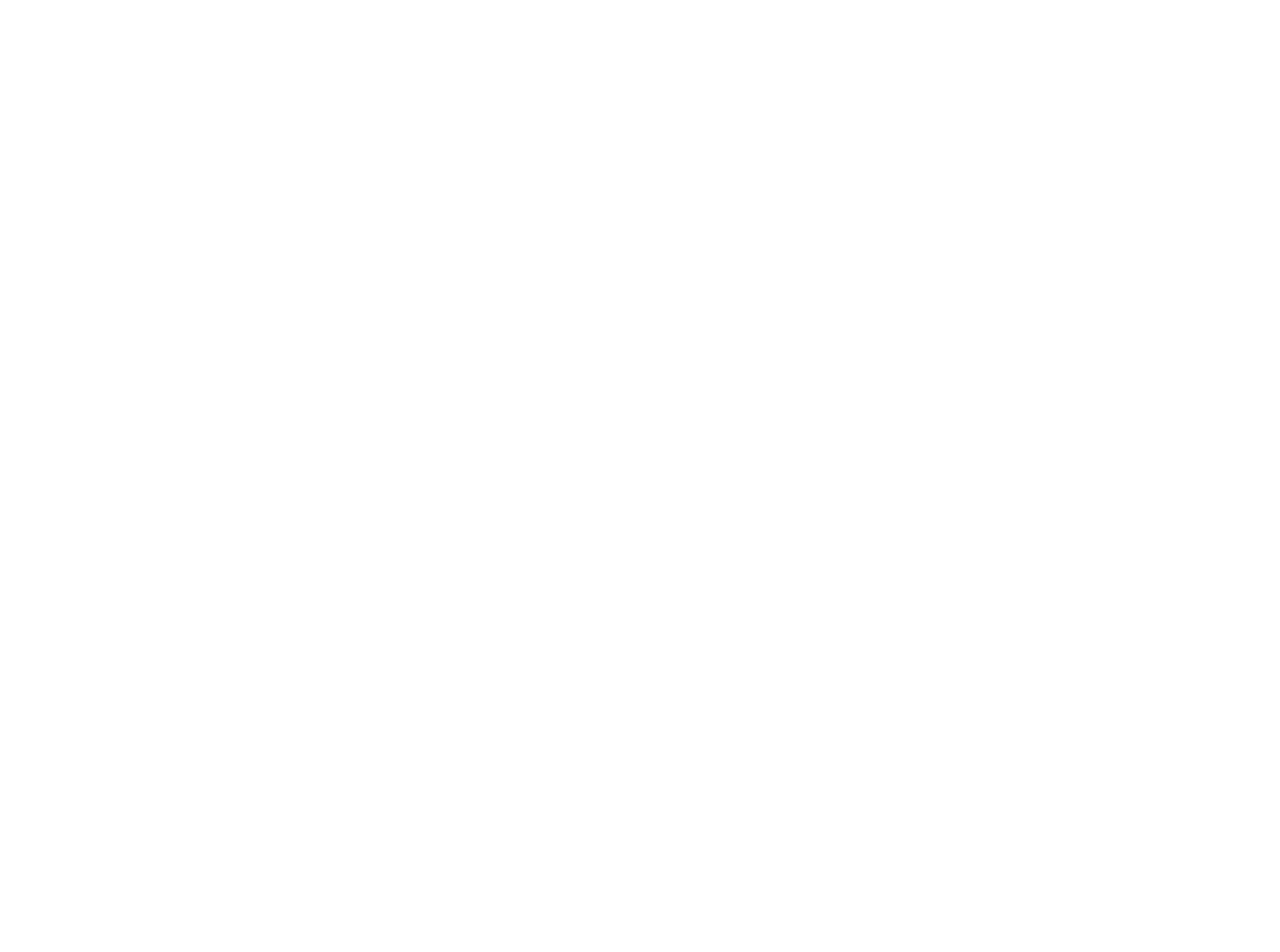
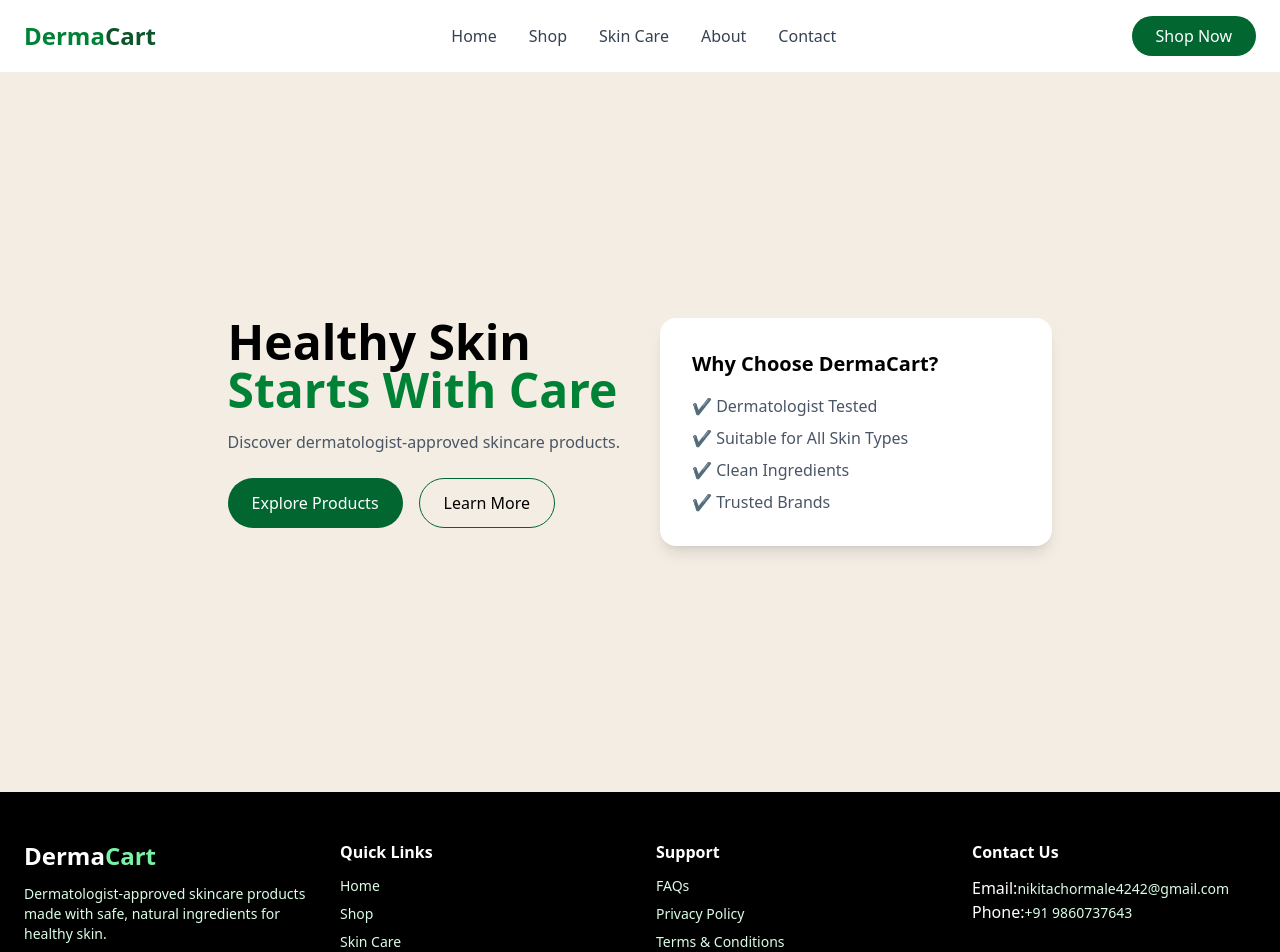
Before and after one commit to Shrilesh-Dhobale/icp12-group-project-4-react-dermacart-website, a React (Vite) app: page /home in a window 1280 px wide. Before the commit this address had no page. Shown: the top 952 px of the page. Before the commit the page ends 800 px from the top, so only its background shows below. Built offline with nearby package versions, Linux system fonts and the light colour scheme.

Commit message:
add home page code

```diff
--- a/src/components/Footer.jsx
+++ b/src/components/Footer.jsx
@@ -0,0 +1,71 @@
+const Footer = () => {
+  return (
+    <footer className="bg-black text-white">
+      <div className="max-w-7xl mx-auto px-6 py-12 grid md:grid-cols-4 gap-8">
+
+        {/* Brand */}
+        <div>
+          <h2 className="text-2xl font-bold">
+            Derma<span className="text-green-300">Cart</span>
+          </h2>
+          <p className="text-sm text-green-100 mt-3">
+            Dermatologist-approved skincare products made with safe,
+            natural ingredients for healthy skin.
+          </p>
+        </div>
+
+        {/* Quick Links */}
+        <div>
+          <h3 className="font-semibold mb-3">Quick Links</h3>
+          <ul className="space-y-2 text-green-100 text-sm">
+            <li className="hover:text-white cursor-pointer">Home</li>
+            <li className="hover:text-white cursor-pointer">Shop</li>
+            <li className="hover:text-white cursor-pointer">Skin Care</li>
+            <li className="hover:text-white cursor-pointer">About</li>
+            <li className="hover:text-white cursor-pointer">Contact</li>
+          </ul>
+        </div>
+
+        {/* Support */}
+        <div>
+          <h3 className="font-semibold mb-3">Support</h3>
+          <ul className="space-y-2 text-green-100 text-sm">
+            <li className="hover:text-white cursor-pointer">FAQs</li>
+            <li className="hover:text-white cursor-pointer">Privacy Policy</li>
+            <li className="hover:text-white cursor-pointer">Terms & Conditions</li>
+            <li className="hover:text-white cursor-pointer">Returns</li>
+          </ul>
+        </div>
+
+        {/* Contact */}
+        <div>
+          <h3 className="font-semibold mb-3">Contact Us</h3>
+          <p>
+              Email:
+          <a
+          href="mailto:nikitachormale4242@gmail.com"
+          className="text-sm text-green-100">
+
+            nikitachormale4242@gmail.com
+            </a>
+          </p>
+          <p>
+            Phone:
+            <a
+            href="tel:+9860737643"
+             className="text-sm text-green-100 mt-1">
+             +91 9860737643
+             </a>
+          </p>
+        </div>
+      </div>
+
+      {/* Bottom */}
+      <div className="border-t border-green-700 text-center py-4 text-sm text-green-200">
+        © {new Date().getFullYear()} DermaCart. All rights reserved.
+      </div>
+    </footer>
+  );
+};
+
+export default Footer;
--- a/src/components/Navbar.jsx
+++ b/src/components/Navbar.jsx
@@ -0,0 +1,53 @@
+import { useState } from "react";
+
+const Navbar = () => {
+  const [open, setOpen] = useState(false);
+
+  return (
+    <nav className="bg-white shadow-sm">
+      <div className="max-w-7xl mx-auto px-6 py-4 flex justify-between items-center">
+
+        {/* Logo */}
+        <h1 className="text-2xl font-bold text-green-700">
+          Derma<span className="text-green-900">Cart</span>
+        </h1>
+
+        {/* Desktop Menu */}
+        <ul className="hidden md:flex space-x-8 text-gray-700 font-medium">
+          <li className="hover:text-green-700 cursor-pointer">Home</li>
+          <li className="hover:text-green-700 cursor-pointer">Shop</li>
+          <li className="hover:text-green-700 cursor-pointer">Skin Care</li>
+          <li className="hover:text-green-700 cursor-pointer">About</li>
+          <li className="hover:text-green-700 cursor-pointer">Contact</li>
+        </ul>
+
+        {/* Button */}
+        <button className="hidden md:block bg-green-800 text-white px-6 py-2 rounded-full">
+          Shop Now
+        </button>
+
+        {/* Mobile */}
+        <button
+          className="md:hidden text-xl"
+          onClick={() => setOpen(!open)}
+        >
+          ☰
+        </button>
+      </div>
+
+      {open && (
+        <div className="md:hidden px-6 pb-4">
+          <ul className="space-y-4">
+            <li>Home</li>
+            <li>Shop</li>
+            <li>Skin Care</li>
+            <li>About</li>
+            <li>Contact</li>
+          </ul>
+        </div>
+      )}
+    </nav>
+  );
+};
+
+export default Navbar;
--- a/src/main.jsx
+++ b/src/main.jsx
@@ -1,14 +1,19 @@
-
+import react from "react"
 import { createRoot } from 'react-dom/client'
 import './index.css'
 import { BrowserRouter,Routes,Route } from 'react-router'
+import Home from './views/Home';
+
+
+
 
 const root=createRoot(document.getElementById("root"));
 
 root.render(
   <BrowserRouter>
   <Routes>
-    <Route path="/" element={<h1>Home</h1>}/>
+    <Route path="/home" element={<Home/>}/>
+
   </Routes>
   </BrowserRouter>
 );
--- a/src/views/Home.jsx
+++ b/src/views/Home.jsx
@@ -0,0 +1,55 @@
+import Navbar from "../components/Navbar";
+import Footer from "../components/Footer";
+
+const Home = () => {
+  return (
+    <>
+      <Navbar />
+
+
+      {/* Hero Section */}
+      <section className="bg-[#f4ede4] min-h-[90vh] flex items-center">
+        <div className="max-w-7xl mx-auto px-6 grid md:grid-cols-2 gap-10">
+
+          <div>
+            <h1 className="text-5xl font-bold">
+              Healthy Skin <br />
+              <span className="text-green-700">Starts With Care</span>
+            </h1>
+
+            <p className="text-gray-600 mt-4">
+              Discover dermatologist-approved skincare products.
+            </p>
+
+            <div className="mt-6 flex gap-4">
+              <button className="bg-green-800 text-white px-6 py-3 rounded-full">
+                Explore Products
+              </button>
+              <button className="border border-green-800 px-6 py-3 rounded-full">
+                Learn More
+              </button>
+            </div>
+          </div>
+
+          <div className="bg-white p-8 rounded-2xl shadow-lg">
+            <h2 className="text-xl font-semibold mb-4">
+              Why Choose DermaCart?
+            </h2>
+            <ul className="space-y-2 text-gray-600">
+              <li>✔ Dermatologist Tested</li>
+              <li>✔ Suitable for All Skin Types</li>
+              <li>✔ Clean Ingredients</li>
+              <li>✔ Trusted Brands</li>
+            </ul>
+          </div>
+
+        </div>
+      </section>
+       <Footer/>
+    </>
+
+  );
+
+};
+
+export default Home;
```
